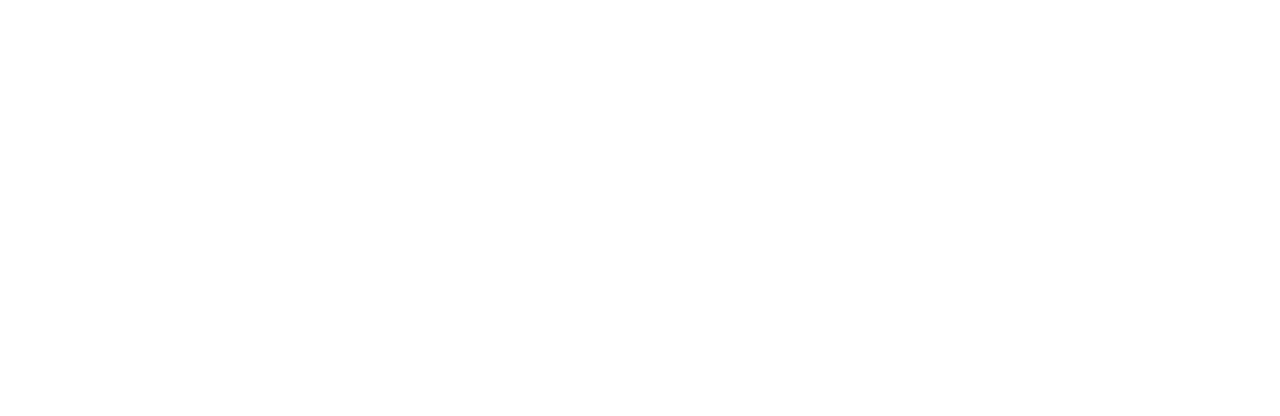
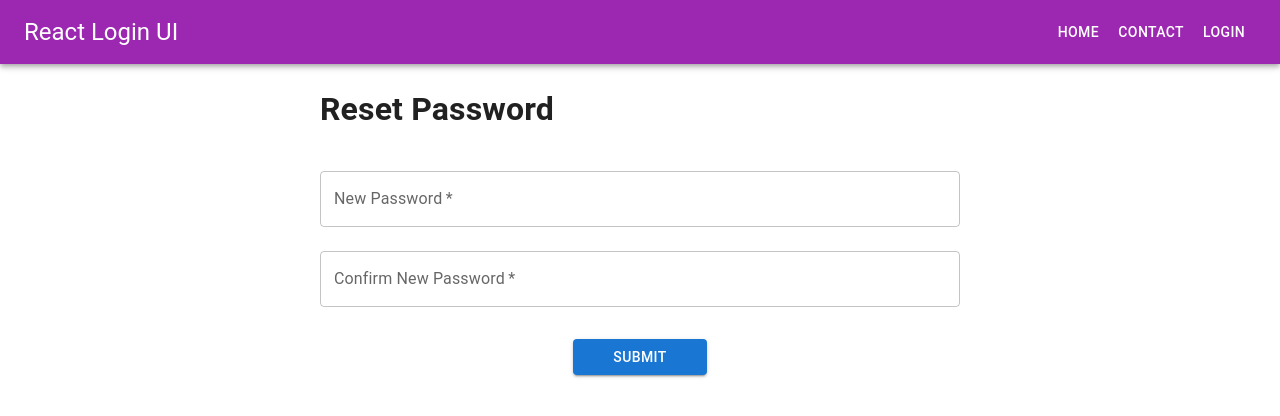
Before and after one commit to akshay98322/react-log-in-ui, a React (Create React App) app: page /reset in a window 1280 px wide. Before the commit this address had no page. Shown: the top 416 px of the page. Built offline with nearby package versions, Linux system fonts and the light colour scheme.

Commit message:
reset pass page added

```diff
--- a/src/App.js
+++ b/src/App.js
@@ -4,6 +4,7 @@
 import Contact from './componenets/pages/Contact';
 import LoginReg from './componenets/pages/auth/LoginReg';
 import SendPassResEmail from './componenets/pages/auth/SendPassResEmail';
+import ResetPass from './componenets/pages/auth/ResetPass';
 
 function App() {
   return (
@@ -15,6 +16,7 @@
         <Route path='contact' element={<Contact/>} />
         <Route path='login' element={<LoginReg/>} />
         <Route path='sendpassresemail' element={<SendPassResEmail/>} />
+        <Route path='reset' element={<ResetPass/>} />
       </Route>
     </Routes>
     </BrowserRouter>
--- /dev/null
+++ b/src/componenets/pages/auth/ResetPass.js
@@ -0,0 +1,49 @@
+import {Grid, TextField, Button, Box, Alert } from "@mui/material"
+import React, { useState } from 'react'
+import { useNavigate } from "react-router-dom";
+
+function ResetPass() {
+    const [error, setError] = useState({
+        status: false,
+        msg: "",
+        type: ""
+    });
+    const navigate = useNavigate();
+    const handleSubmit = (e) => {
+        e.preventDefault();
+        const data = new FormData(e.currentTarget);
+        const actualData = {
+            password: data.get('password'),
+            confirm_password: data.get('confirm_password'),
+        };
+        if (actualData.password && actualData.confirm_password) {
+            if (actualData.password === actualData.confirm_password) {
+                document.getElementById('pass-reset-form').reset();
+                setError({status: true, msg: "Password Reset Success", type: "success"});
+                setTimeout(() => {navigate('/login')} , 3000);
+            } else {
+                setError({status: true, msg: "Password and Confirm Password doesn't match", type: "error"});
+            }
+        } else {
+            setError({status: true, msg: "Please fill all the fields", type: "error"});
+        }
+
+    }
+  return (
+    <>
+    <Grid container justifyContent='center'>
+        <Grid item sm={6} xs={12}>
+            <h1>Reset Password</h1>
+            <Box component='form' noValidate id='pass-reset-form' onSubmit={handleSubmit}>
+                <TextField required fullWidth margin='normal' id='password' name='password' label='New Password' type='password'/>
+                <TextField required fullWidth margin='normal' id='confirm_password' name='confirm_password' label='Confirm New Password' type='password'/>
+                <Box textAlign='center'><Button type='submit' variant='contained' sx={{mt: 3, mb: 2, px:5}}>Submit</Button></Box>
+                {error.status ? <Alert severity={error.type}>{error.msg}</Alert>: null}
+            </Box>
+        </Grid>
+    </Grid>
+    </>
+  )
+}
+
+export default ResetPass
--- a/src/componenets/pages/auth/SendPassResEmail.js
+++ b/src/componenets/pages/auth/SendPassResEmail.js
@@ -17,7 +17,7 @@
         };
         if (actualData.email) {
             setError({status: true, msg: "Email sent", type: "success"});
-            document.getElementById('pass-reset-form').reset();
+            document.getElementById('pass-reset-email-form').reset();
             // navigate('/');
         } else {
             setError({status: true, msg: "Please provide Email", type: "error"});
@@ -28,7 +28,7 @@
     <>
     <Grid container justifyContent='center'>
         <Grid item sm={6} xs={12}>
-            <Box component='form' noValidate id='pass-reset-form' onSubmit={handleSubmit}>
+            <Box component='form' noValidate id='pass-reset-email-form' onSubmit={handleSubmit}>
                 <TextField required fullWidth margin='normal' id='email' name='email' label='Email' type='email' />
                 <Box textAlign='center'><Button type='submit' variant='contained' sx={{mt: 3, mb: 2, px:5}}>Reset Password</Button></Box>
                 {error.status ? <Alert severity={error.type}>{error.msg}</Alert>: null}
--- a/src/componenets/pages/auth/UserRegistration.js
+++ b/src/componenets/pages/auth/UserRegistration.js
@@ -23,7 +23,6 @@
             if (actualData.password === actualData.confirm_password) {
                 setError({status: true, msg: "Registration Success", type: "success"});
                 document.getElementById('registration-form').reset();
-                // navigate('/');
             } else {
                 setError({status: true, msg: "Password and Confirm Password doesn't match", type: "error"});
             }
```
